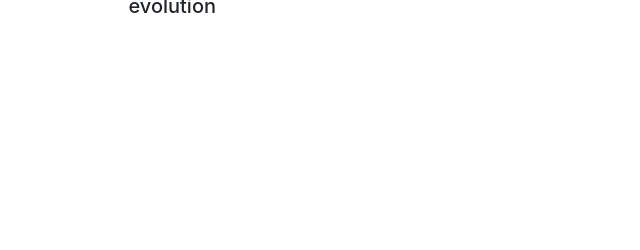
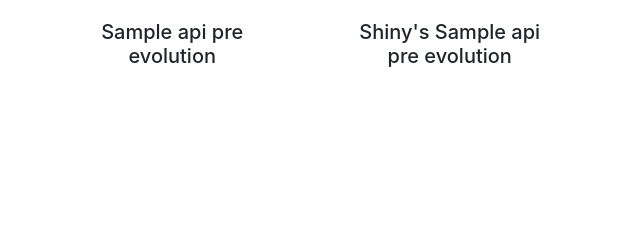
Before and after one commit to antolam49/Pok-dex, a Django app: page /pokemon_fr/1/ in a window 1280 px wide. Shown: the part 2111-2361 px from the top of the page, without its empty margins (261-901 px from the left). Run offline with Django 4.2, Linux system fonts and the light colour scheme; tables that the repository leaves empty hold one stand-in row (values such as "Sample post"); grey boxes marked "Sample" are stand-in pictures; a database or web service that is not in the repository returns one stand-in record (values such as "Sample title"); data that the repository does not hold is empty; some libraries are stand-ins or nearby versions.

Commit message:
Ajout Qui suis-je ?

```diff
--- a/pythonProject2/pokeDjango/myapp/models.py
+++ b/pythonProject2/pokeDjango/myapp/models.py
@@ -35,8 +35,11 @@ class Pokemon_fr(models.Model):
     prePoke: list
     preId: int
     nextId: int
+    shiny: string
+    back_shiny: string
+    back: string
 
-    def __init__(self, id, name, img, hp, attaque, defense, attaque_spe, defense_spe, speed,preId, nextId):
+    def __init__(self, id, name, img, hp, attaque, defense, attaque_spe, defense_spe, speed,preId, nextId, shiny, back_shiny, back):
         self.id = id
         self.name = name
         self.img = img
@@ -52,6 +55,9 @@ class Pokemon_fr(models.Model):
         self.prePoke = []
         self.preId = preId
         self.nextId = nextId
+        self.shiny = shiny
+        self.back_shiny = back_shiny
+        self.back = back
 
     def addNextEvo(self, nextEvo):
         self.nextPoke.append(nextEvo)
@@ -79,19 +85,23 @@ class nextEvo(models.Model):
     id: int
     name: string
     image: string
-    def __init__(self, id, name, image):
+    shiny: string
+    def __init__(self, id, name, image, shiny):
         self.id = id
         self.name = name
         self.image = image
+        self.shiny = shiny
 
 class preEvo(models.Model):
     id: int
     name: string
     image: string
-    def __init__(self, id, name, image):
+    shiny: string
+    def __init__(self, id, name, image, shiny):
         self.id = id
         self.name = name
         self.image = image
+        self.shiny = shiny
 
 class Ability(models.Model):
     id: int
--- a/pythonProject2/pokeDjango/myapp/templates/index.html
+++ b/pythonProject2/pokeDjango/myapp/templates/index.html
@@ -27,11 +27,14 @@
 
       <div class="collapse navbar-collapse" id="navbarSupportedContent">
         <ul class="navbar-nav mr-auto">
-          <li class="nav-item active">
+          <li class="nav-item ">
             <a class="nav-link" href="https://pokeapi.co/">Api <span class="sr-only">(current)</span></a>
           </li>
           <li class="nav-item">
             <a class="nav-link" href="fr">Français</a>
+          </li>
+          <li class="nav-item">
+              <a class="nav-link" href="../../quiz">Qui suis-je ?</a>
           </li>
         </ul>
 
--- a/pythonProject2/pokeDjango/myapp/templates/pokemon_fr.html
+++ b/pythonProject2/pokeDjango/myapp/templates/pokemon_fr.html
@@ -15,12 +15,34 @@
 <body>
 <style>
     button.btn.btn-secondary.a{
-        margin-right: 50vh
+        margin-right: 10vh
     }
     button.btn.btn-secondary.b{
-        margin-left: 50vh
+        margin-left: 10vh
     }
 </style>
+    <h1>Le pokedex !</h1>
+    <nav class="navbar navbar-expand-lg navbar-light bg-light">
+      <a class="navbar-brand" href="../fr">Pokedex</a>
+      <button class="navbar-toggler" type="button" data-toggle="collapse" data-target="#navbarSupportedContent" aria-controls="navbarSupportedContent" aria-expanded="false" aria-label="Toggle navigation">
+        <span class="navbar-toggler-icon"></span>
+      </button>
+
+      <div class="collapse navbar-collapse" id="navbarSupportedContent">
+        <ul class="navbar-nav mr-auto">
+          <li class="nav-item ">
+            <a class="nav-link" href="https://pokebuildapi.fr/api/v1">Api <span class="sr-only">(current)</span></a>
+          </li>
+          <li class="nav-item">
+            <a class="nav-link" href="en">English</a>
+          </li>
+          <li class="nav-item">
+              <a class="nav-link" href="../../quiz">Qui suis-je ?</a>
+          </li>
+        </ul>
+
+      </div>
+    </nav>
 
 <div class="grid text-center">
   <div class="g-col-4"></div>
@@ -32,8 +54,10 @@
   <path fill-rule="evenodd" d="M15 8a.5.5 0 0 0-.5-.5H2.707l3.147-3.146a.5.5 0 1 0-.708-.708l-4 4a.5.5 0 0 0 0 .708l4 4a.5.5 0 0 0 .708-.708L2.707 8.5H14.5A.5.5 0 0 0 15 8z"/>
       </svg></button></a>
       {% endif %}
-
-      <img width="400" height="400" src={{poke_fr.img}}>
+      <img width="300" height="300" src={{poke_fr.img}}>
+      <img width="300" height="300" src={{poke_fr.back}}>
+      <img width="300" height="300" src={{poke_fr.shiny}}>
+      <img width="300" height="300" src={{poke_fr.back_shiny}}>
       {% if poke_fr.nextId < 899 %}
       <a href="../../pokemon_fr/{{poke_fr.nextId}}"><button type="button" class="btn btn-secondary b"><svg xmlns="http://www.w3.org/2000/svg" width="16" height="16" fill="currentColor" class="bi bi-arrow-right" viewBox="0 0 16 16">
   <path fill-rule="evenodd" d="M1 8a.5.5 0 0 1 .5-.5h11.793l-3.147-3.146a.5.5 0 0 1 .708-.708l4 4a.5.5 0 0 1 0 .708l-4 4a.5.5 0 0 1-.708-.708L13.293 8.5H1.5A.5.5 0 0 1 1 8z"/>
@@ -94,6 +118,14 @@
                     <h5 class="card-title text-center">{{prePoke.name}}</h5>
                     </div>
             </div>
+            <div class="col-3 p-4">
+                  <a class="card text-decoration-none" style="max-width: 18rem;" href="../../pokemon_fr/{{prePoke.id}}">
+                    <img class="card-img-top" src={{prePoke.shiny}}>
+                  </a>
+                  <div class="card-body">
+                    <h5 class="card-title text-center">Shiny's {{prePoke.name}}</h5>
+                    </div>
+            </div>
           </div>
         </div>
         {% endfor %}
@@ -108,7 +140,15 @@
                   </a>
                   <div class="card-body">
                     <h5 class="card-title text-center">{{nextPoke.name}}</h5>
-                    </div>
+                  </div>
+            </div>
+            <div class="col-3 p-4">
+                  <a class="card text-decoration-none" style="max-width: 18rem;" href="../../pokemon_fr/{{nextPoke.id}}">
+                    <img class="card-img-top" src={{nextPoke.shiny}}>
+                  </a>
+                  <div class="card-body">
+                    <h5 class="card-title text-center">Shiny's {{nextPoke.name}}</h5>
+                  </div>
             </div>
           </div>
       </div>
--- a/pythonProject2/pokeDjango/myapp/urls.py
+++ b/pythonProject2/pokeDjango/myapp/urls.py
@@ -10,5 +10,6 @@ urlpatterns = [
     path('setTeam/<int:id>', views.setTeam, name='setTeam'),
     path('', views.index, name='index'),
     path('fr', views.index_fr, name='index_fr'),
-    path('en', views.index, name='index')
+    path('en', views.index, name='index'),
+    path('quiz', views.quiz, name='quiz')
 ]
--- a/pythonProject2/pokeDjango/myapp/views.py
+++ b/pythonProject2/pokeDjango/myapp/views.py
@@ -4,7 +4,7 @@ from django.http import HttpResponse, HttpResponseRedirect
 from django.shortcuts import render
 import requests
 from .forms import SearchForm
-from pprint import pprint
+import random
 
 import json
 
@@ -45,11 +45,12 @@ def pokemon(request, id: int):
 
 def pokemon_fr(request, id: int):
     infoPoke = requests.get('https://pokebuildapi.fr/api/v1/pokemon/' + str(id) + '/').json()
+    infoShiny = requests.get('https://pokeapi.co/api/v2/pokemon/' + str(id) + '/').json()
     preId = infoPoke['id'] - 1
     nextId = infoPoke['id'] + 1
     poke_fr = models.Pokemon_fr(infoPoke['id'], infoPoke['name'], infoPoke['sprite'], infoPoke['stats']['HP'],
                                 infoPoke['stats']['attack'], infoPoke['stats']['defense'], infoPoke['stats']['special_attack'],
-                                infoPoke['stats']['special_defense'], infoPoke['stats']['speed'], preId, nextId)
+                                infoPoke['stats']['special_defense'], infoPoke['stats']['speed'], preId, nextId, infoShiny['sprites']['front_shiny'], infoShiny['sprites']['back_shiny'], infoShiny['sprites']['back_default'])
 
     infoType = requests.get('https://pokebuildapi.fr/api/v1/types').json()
 
@@ -58,13 +59,17 @@ def pokemon_fr(request, id: int):
     if infoPoke['apiEvolutions'] != []:
         infoNextPoke = requests.get(
             'https://pokebuildapi.fr/api/v1/pokemon/' + str(infoPoke['apiEvolutions'][0]['pokedexId']) + '/').json()
+        infoShinyNextPoke = requests.get(
+            'https://pokeapi.co/api/v2/pokemon/' + str(infoPoke['apiEvolutions'][0]['pokedexId']) + '/').json()
         poke_fr.addNextEvo(
-            models.nextEvo(infoPoke['apiEvolutions'][0]['pokedexId'], infoPoke['apiEvolutions'][0]['name'], infoNextPoke['image']))
+            models.nextEvo(infoPoke['apiEvolutions'][0]['pokedexId'], infoPoke['apiEvolutions'][0]['name'], infoNextPoke['image'], infoShinyNextPoke['sprites']['front_shiny']))
     if infoPoke['apiPreEvolution'] != "none":
         infoPrePoke = requests.get(
             'https://pokebuildapi.fr/api/v1/pokemon/' + str(infoPoke['apiPreEvolution']['pokedexIdd']) + '/').json()
+        infoShinyPrePoke = requests.get(
+            'https://pokeapi.co/api/v2/pokemon/' + str(infoPoke['apiPreEvolution']['pokedexIdd']) + '/').json()
         poke_fr.addPreEvo(
-            models.preEvo(infoPoke['apiPreEvolution']['pokedexIdd'], infoPoke['apiPreEvolution']['name'], infoPrePoke['image']))
+            models.preEvo(infoPoke['apiPreEvolution']['pokedexIdd'], infoPoke['apiPreEvolution']['name'], infoPrePoke['image'], infoShinyPrePoke['sprites']['front_shiny']))
 
     for x in range(0, len(infoPoke['apiTypes'])):
         poke_fr.addType(
@@ -156,7 +161,7 @@ def type(request):
     return render(request, 'type.html', context)
 def setList():
     finalList = []
-    ListPokemon = requests.get('https://pokeapi.co/api/v2/pokemon?limit=151').json()['results']
+    ListPokemon = requests.get('https://pokeapi.co/api/v2/pokemon?limit=898').json()['results']
 
     for x in range(0, len(ListPokemon)):
         pokemonInfo = requests.get(ListPokemon[x]["url"]).json()
@@ -183,8 +188,14 @@ def setList_fr():
 def getAbilityId(url):
     return requests.get(url).json()['id']
 
-def pic(url):
-    return pic/url.webp
+def quiz(request):
+    i = random.randint(1, 898)
+    randomPoke = requests.get('https://pokeapi.co/api/v2/pokemon/' + str(i) + '/').json()
+    randomPokeFr = requests.get('https://pokebuildapi.fr/api/v1/pokemon/' + str(i) + '/').json()
+    poke = models.Pokemon(randomPoke['id'], randomPokeFr['name'], randomPoke['sprites']['back_shiny'])
+    context = {'poke': poke}
+
+    return render(request, 'quiz.html', context)
 
 def setTeam(request, id):
     pokemonTeam.append(id)
```
Also changed, not shown: pythonProject2/pokeDjango/myapp/templates/index_fr.html (+5 -2 lines), pythonProject2/pokeDjango/myapp/templates/quiz.html (added, +91 -0 lines).
